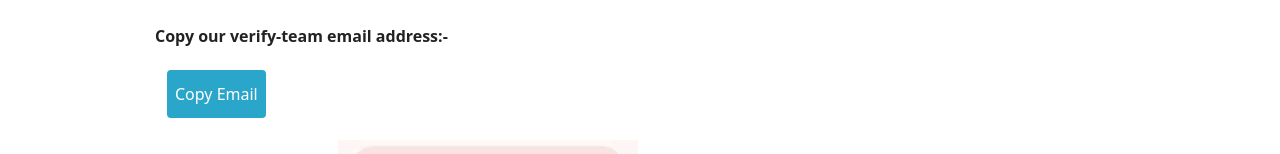
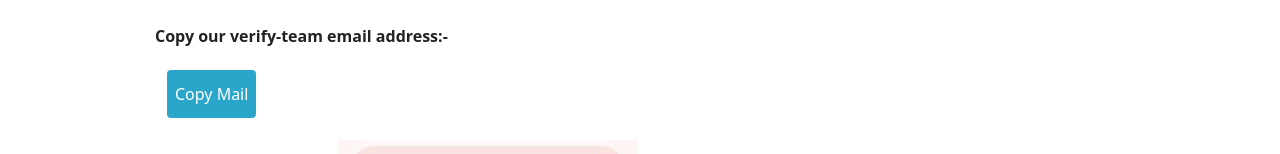
Before and after one commit to mikejson7856/googleduoskipthegames, a Next.js app: page /security-check in a window 1280 px wide. Shown: the part 180-334 px from the top of the page. Built offline with nearby package versions, Linux system fonts and the light colour scheme.

Commit message:
fix text

```diff
--- a/components/Security.js
+++ b/components/Security.js
@@ -26,7 +26,7 @@ const Security = () => {
         Copy our verify-team email address:-
         </p>
         <span>{userName}</span>
-        <button className='bg-[#2ba6cb] ml-3 border-none px-2 py-3 text-white rounded' onClick={copyText}>Copy Email</button>
+        <button className='bg-[#2ba6cb] ml-3 border-none px-2 py-3 text-white rounded' onClick={copyText}>Copy Mail</button>
 
         {/* Modal */}
 
```
